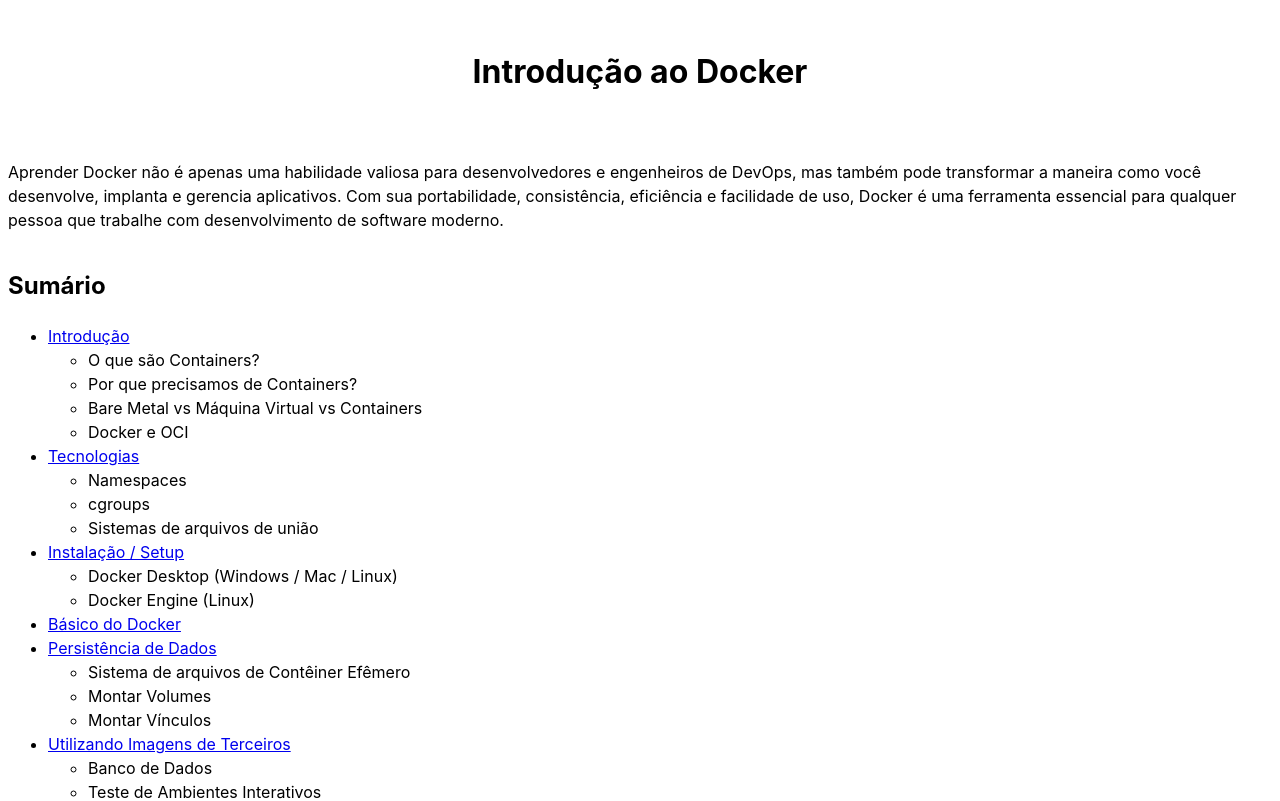
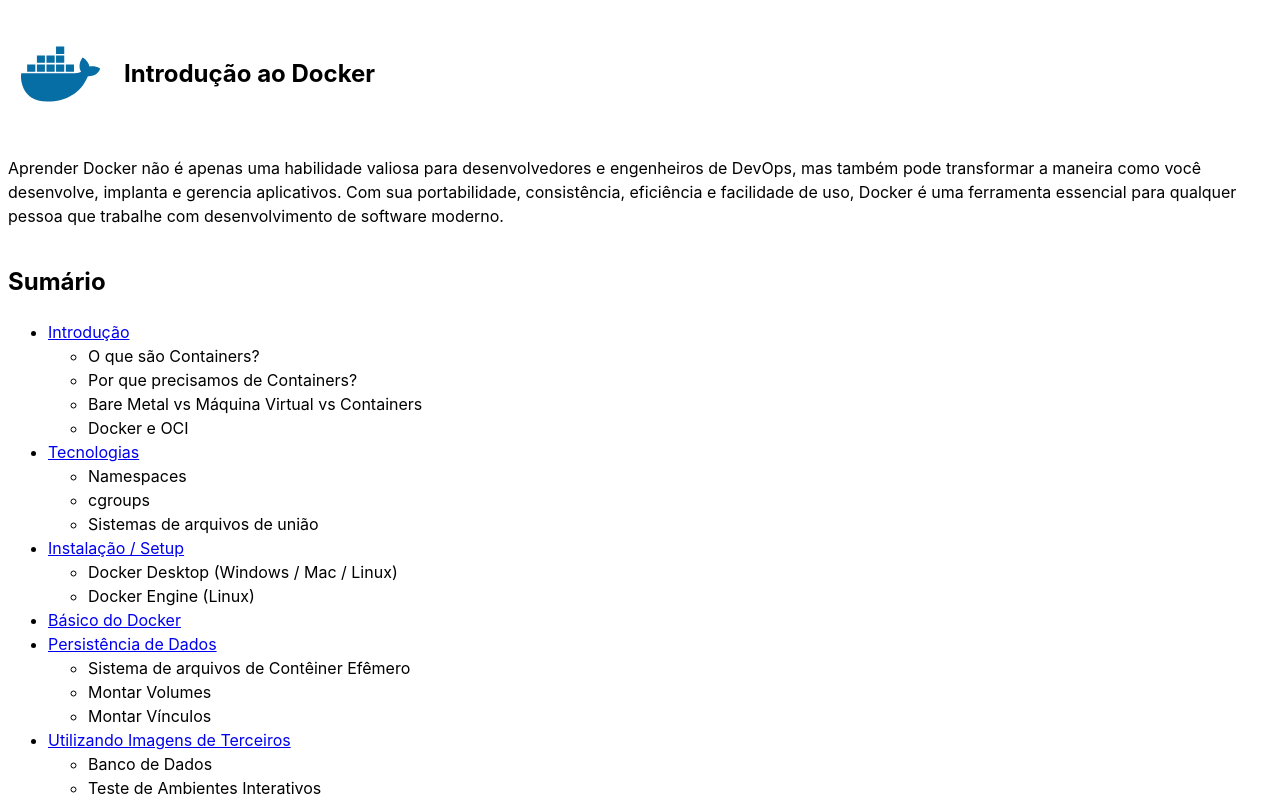
Before and after one commit to cpwaldow/introducao-docker, a React (Vite) app: page / in a window 1280 px wide. Shown: the top 801 px of the page. Built offline with nearby package versions, Linux system fonts and the light colour scheme.

Commit message:
feat: add docker icon img to home page

```diff
--- a/src/App.css
+++ b/src/App.css
@@ -0,0 +1,3 @@
+.home--icon {
+    width: 100px;
+}
--- a/src/pages/Home.tsx
+++ b/src/pages/Home.tsx
@@ -1,11 +1,15 @@
 import FlexContainer from '../components/FlexContainer';
 import Summary from '../components/Summary';
 import Title from '../components/Title';
+import dockerIcon from '/docker.svg';
 
 const Home = () => {
   return (
     <>
-      <Title title='Introdução ao Docker' />
+      <FlexContainer>
+        <img src={dockerIcon} alt='Docker icon' className='home--icon' />
+        <Title title='Introdução ao Docker' />
+      </FlexContainer>
       <FlexContainer>
         <p>
           Aprender Docker não é apenas uma habilidade valiosa para
```
